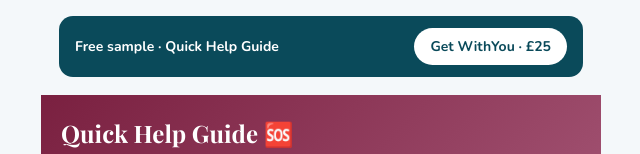
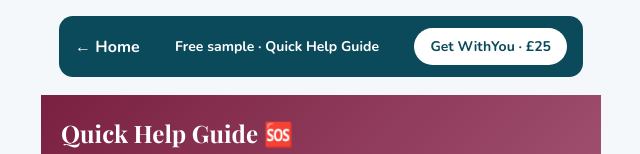
Before and after one commit to violetta-design/caregamescouk, a plain HTML site: page withyou-sample.html in a window 1280 px wide. Shown: the top 154 px of the page, without its empty margins (319-959 px from the left). Drawn offline with nearby package versions, Linux system fonts and the light colour scheme.

Commit message:
Add Home link to sample bar in HTML

```diff
--- a/withyou-sample.html
+++ b/withyou-sample.html
@@ -42,6 +42,7 @@ html,body{background:var(--bg);font-family:'Nunito',sans-serif;color:var(--text)
 <body>
 <div class="wrap">
   <div class="sample-bar">
+    <a href="/" style="color:#fff;font-weight:700;text-decoration:none;white-space:nowrap;">← Home</a>
     <span>Free sample &middot; Quick Help Guide</span>
     <a class="sample-btn" href="https://buy.stripe.com/14A9AT3Az9urfXg8RX7ss01">Get WithYou &middot; &pound;25</a>
   </div>
```
